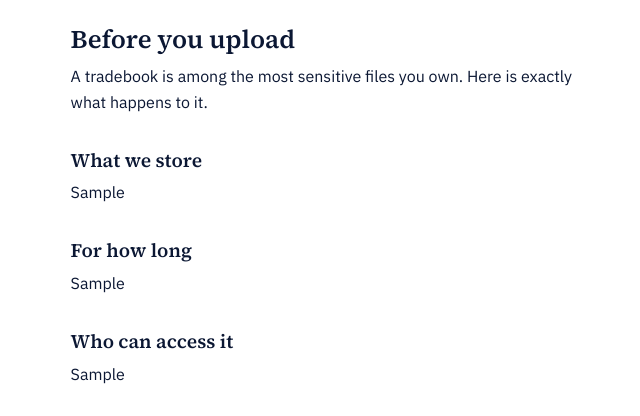
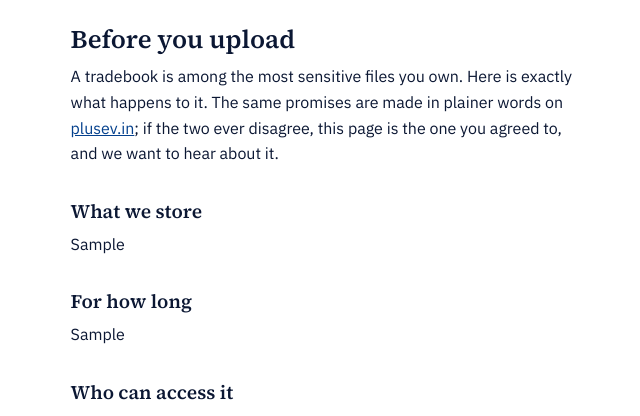
Before and after one commit to stoic97/TradeIntel, a FastAPI app: template services/production/api/templates/consent.html in a window 1280 px wide. Shown: the part 55-471 px from the top of the page, without its empty margins (315-955 px from the left). Run offline with FastAPI, Linux system fonts and the light colour scheme; the template is opened without the code that fills it: most values are stand-ins (such as "Sample title", 1, 10 or a date in 2020); parts of the project's set-up code (start-up, migrations or seed data) failed here and were passed over.

Commit message:
The app links back to the website's data page where it talks about it
The not-open page and the consent page both refer to the page on plusev.in
that explains what happens to a tradebook, and neither linked it. The
allowance for anchors to plusev.in now covers a page on the site, not only
its root; it is still anchors only, and a look-alike host still fails.

Co-Authored-By: Claude Fable 5.1 <noreply@anthropic.com>
Claude-Session: https://claude.ai/code/session_01CyZHqnxUsZHd8v2NQeEpy5

```diff
--- a/services/production/api/templates/consent.html
+++ b/services/production/api/templates/consent.html
@@ -3,7 +3,9 @@
 <section class="panel">
   <h1>Before you upload</h1>
   <p>A tradebook is among the most sensitive files you own. Here is exactly what
-     happens to it.</p>
+     happens to it. The same promises are made in plainer words on
+     <a href="https://plusev.in/scope/data">plusev.in</a>; if the two ever disagree,
+     this page is the one you agreed to, and we want to hear about it.</p>
   {% if error %}<p class="warn">{{ error }}</p>{% endif %}
 
   <h2>What we store</h2>
```
Also changed, not shown: services/production/api/templates/not_open.html (+4 -4 lines), tests/unit/api/test_app_skeleton.py (+5 -1 lines).
